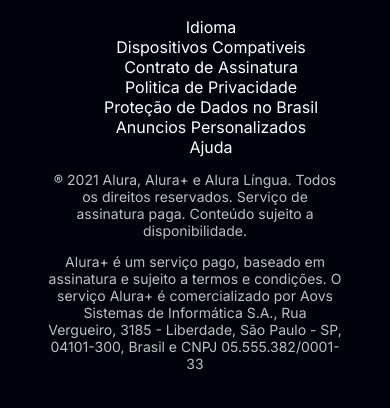
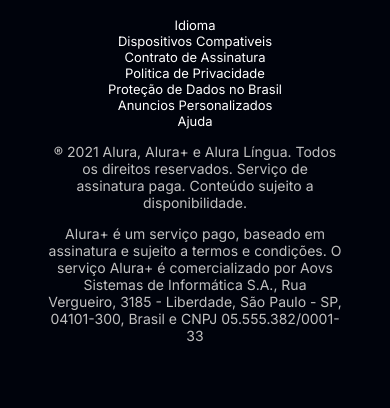
Before and after one commit to Julius-devcoder/alura-plus, a plain HTML site: page index.html in a window 390 px wide. Shown: the part 4612-5020 px from the top of the page. Drawn offline with Linux system fonts and the light colour scheme.

Commit message:
alteração 2 responsivo

```diff
--- a/styles.css
+++ b/styles.css
@@ -184,5 +184,11 @@
 
     .rodape__lista {
         display: block;
+
+    }
+
+    .lista__link {
+        font-size: small;
+        margin-right: 2em;
     }
 }
```
